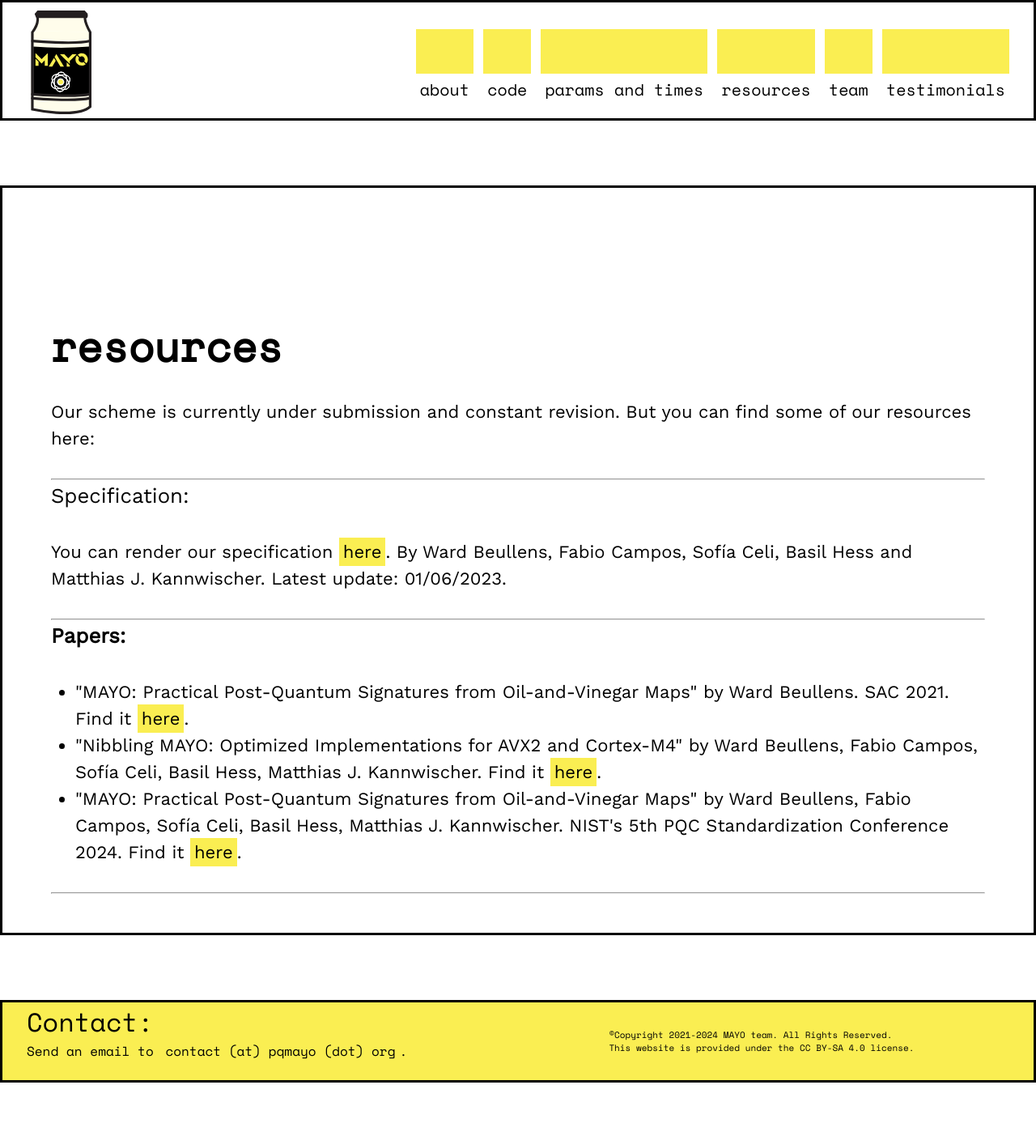
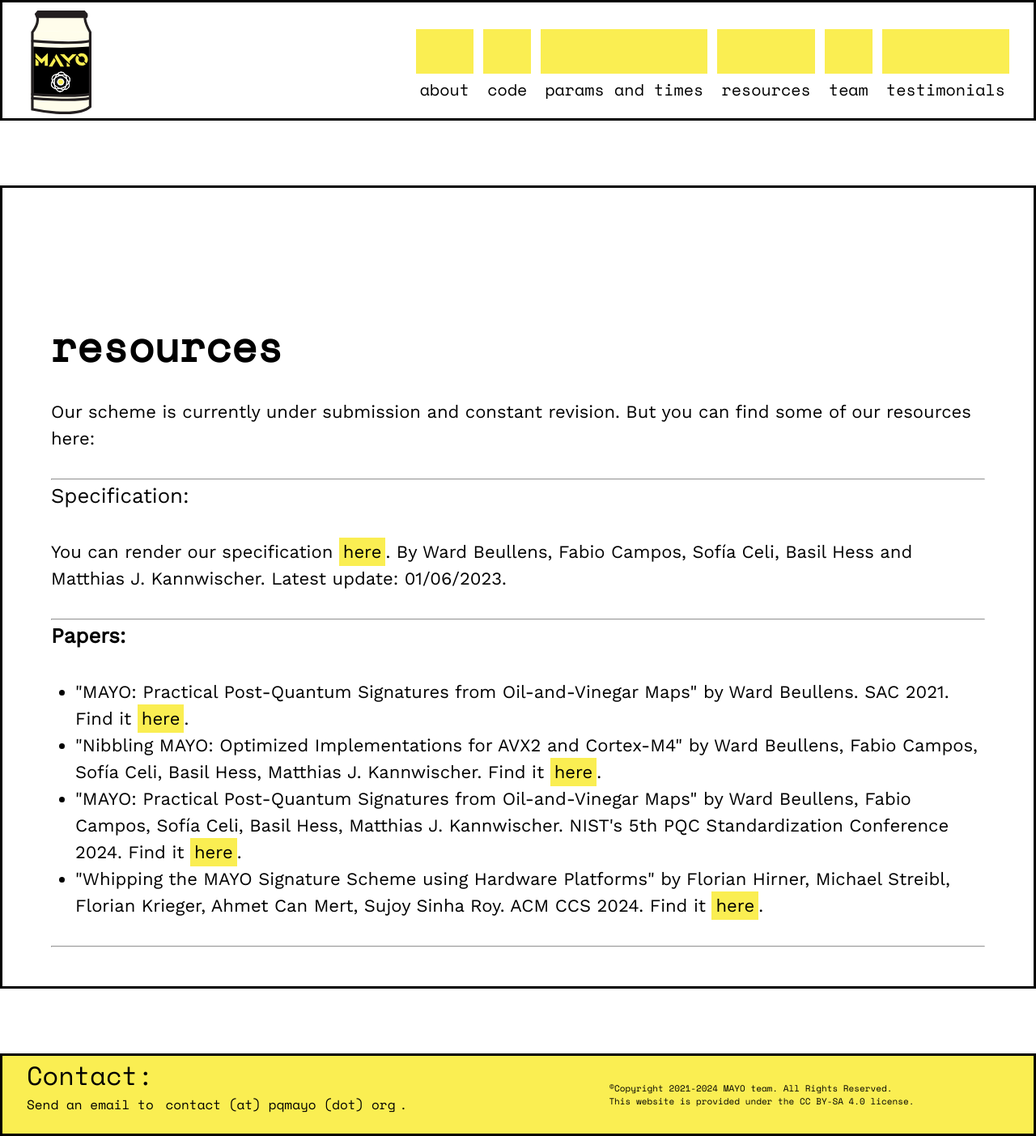
Before and after one commit to PQCMayo/MAYO-website, a Jekyll site: the page built from resources.html, in a window 1280 px wide. Shown: the whole page at 81% size. Built offline with Jekyll 4.4.1, drawn with Linux system fonts in a browser that asks for light colours; before the commit the page ends 1337 px from its top, so only the background shows below that.

Commit message:
add mayo hw paper

```diff
--- a/resources.html
+++ b/resources.html
@@ -18,8 +18,9 @@ tags: menu
 	<br>
 	<ul>
 	  <li>"MAYO: Practical Post-Quantum Signatures from Oil-and-Vinegar Maps" by Ward Beullens. SAC 2021. Find it <a href="https://eprint.iacr.org/2021/1144" target="_blank">here</a>.</li>
-    <li>"Nibbling MAYO: Optimized Implementations for AVX2 and Cortex-M4" by Ward Beullens, Fabio Campos, Sofía Celi, Basil Hess, Matthias J. Kannwischer. Find it <a href="https://eprint.iacr.org/2023/1683.pdf" target="_blank">here</a>.</li>
+	  <li>"Nibbling MAYO: Optimized Implementations for AVX2 and Cortex-M4" by Ward Beullens, Fabio Campos, Sofía Celi, Basil Hess, Matthias J. Kannwischer. Find it <a href="https://eprint.iacr.org/2023/1683.pdf" target="_blank">here</a>.</li>
 	  <li>"MAYO: Practical Post-Quantum Signatures from Oil-and-Vinegar Maps" by Ward Beullens, Fabio Campos, Sofía Celi, Basil Hess, Matthias J. Kannwischer. NIST's 5th PQC Standardization Conference 2024. Find it <a href="../assets/poster.pdf" target="_blank">here</a>.</li>
+	  <li>"Whipping the MAYO Signature Scheme using Hardware Platforms" by Florian Hirner, Michael Streibl, Florian Krieger, Ahmet Can Mert, Sujoy Sinha Roy. ACM CCS 2024. Find it <a href="https://eprint.iacr.org/2023/1267" target="_blank">here</a>.</li>
 	</ul>
 	<br>
 	<hr>
```
